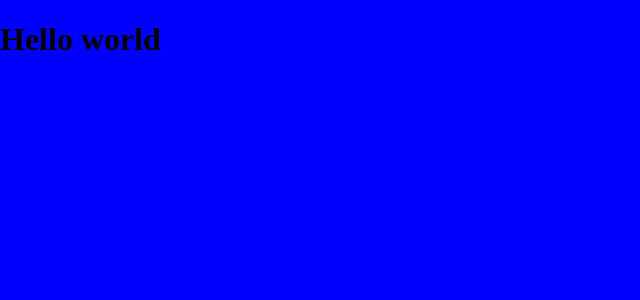
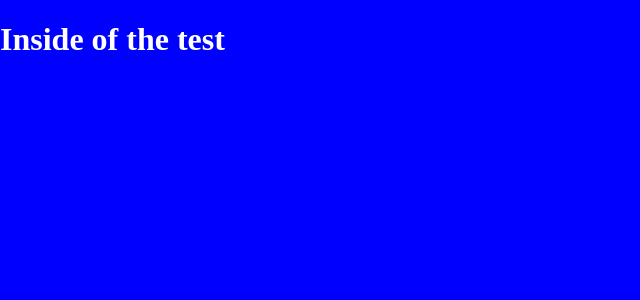
Before and after one commit to huynhr/ValuesApp, a React app: page / in a window 1280 px wide. Shown: the top 300 px of the page, without its empty margins (0-640 px from the left). Built offline with nearby package versions, Linux system fonts and the light colour scheme; the HTML template or start-up script is replaced by a standard one.

Commit message:
Make sure sass files are compiled

```diff
--- /dev/null
+++ b/client/src/components/test.jsx
@@ -0,0 +1,6 @@
+import React from 'react';
+import './test.scss';
+
+const Test = (props) => <h1>Inside of the test</h1>
+
+export default Test;
--- /dev/null
+++ b/client/src/components/test.scss
@@ -0,0 +1,5 @@
+@import '../style.scss';
+
+h1 {
+  color: white;
+}
--- a/client/src/index.jsx
+++ b/client/src/index.jsx
@@ -1,5 +1,7 @@
 import React from 'react';
 import ReactDom from 'react-dom';
+
+import Test from './components/test.jsx';
 import './style.scss';
 
-ReactDom.render(<h1>Hello world</h1>, document.getElementById('app'));
+ReactDom.render(<Test />, document.getElementById('app'));
```
Also changed, not shown: webpack.config.js (+0 -20 lines), 1 other file (tests, documents, lock files or other folders).
